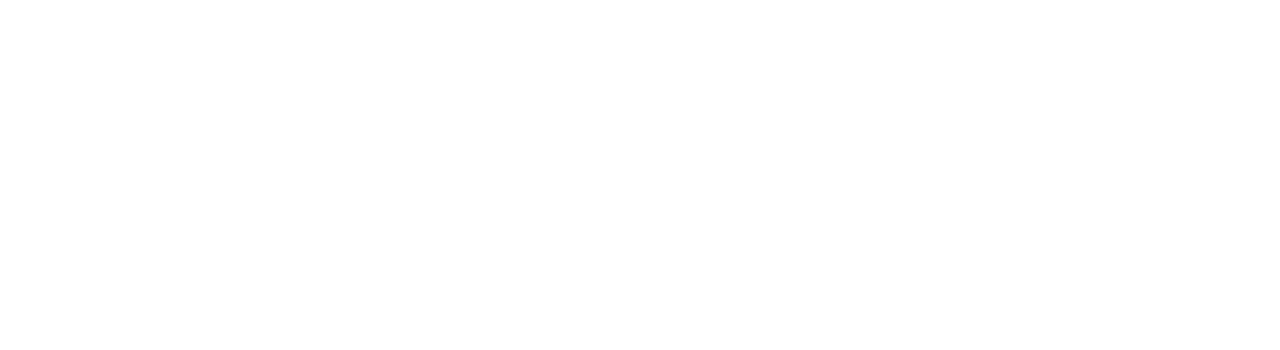
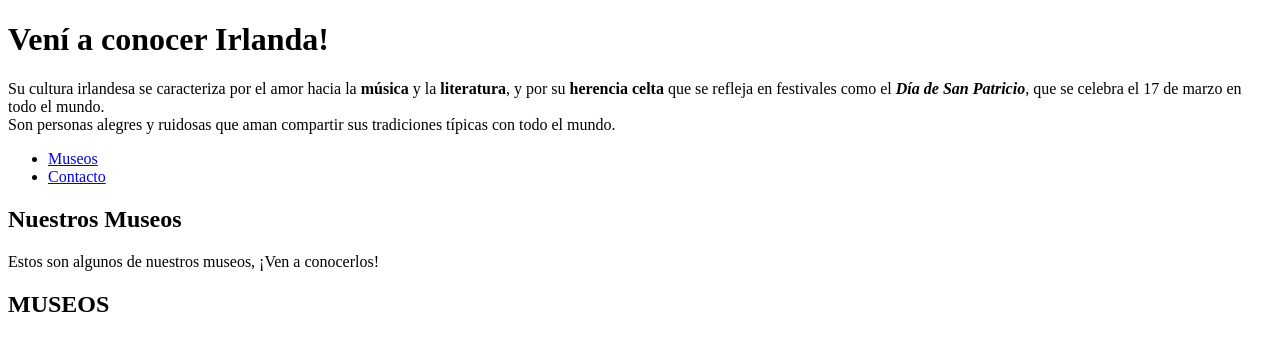
Before and after one commit to SM-RIOS/TP01PV2025SOFIARIOS, a plain HTML site: page index.html in a window 1280 px wide. Drawn offline with Linux system fonts and the light colour scheme.

Commit message:
creando cajas

```diff
--- a/index.html
+++ b/index.html
@@ -3,9 +3,29 @@
 <head>
     <meta charset="UTF-8">
     <meta name="viewport" content="width=device-width, initial-scale=1.0">
-    <title>Document</title>
+    <title>Irlanda</title>
 </head>
 <body>
+    <header>
+    <h1>Vení a conocer Irlanda!</h1>
+    <p>
+       Su cultura irlandesa se caracteriza por el amor hacia la <b>música</b> y la <b>literatura</b>, y por su <b>herencia celta</b> que se refleja en festivales como el <b><i>Día de San Patricio</i></b>, que se celebra el 17 de marzo en todo el mundo. <br>
 
+      Son personas alegres y ruidosas que aman compartir sus tradiciones típicas con todo el mundo.</p>
+    </header>
+    <nav>
+        <ul>
+            <li><a href="#Museos">Museos</a></li>
+            <li><a href="#Contacto">Contacto</a></li>
+        </ul>
+    </nav>
+
+    <main>
+        <section class="Museos">
+        <h2>Nuestros Museos</h2>
+        <p>Estos son algunos de nuestros museos, ¡Ven a conocerlos!</p>
+    </section>
+    </main>
+    <h2>MUSEOS</h2>
 </body>
 </html>
```
